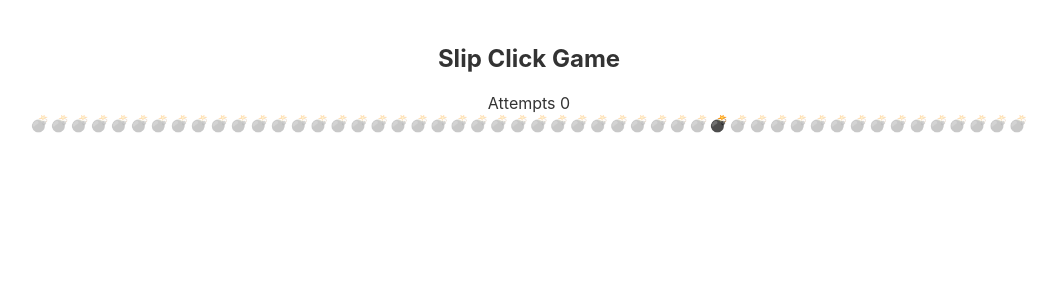
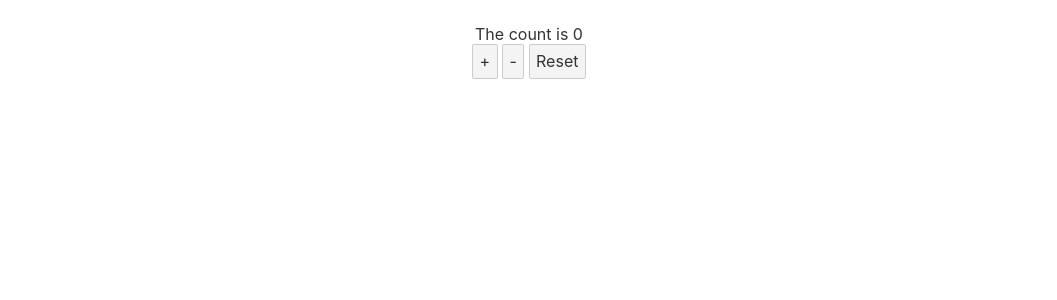
Before and after one commit to bitfumes/svelte-js-tutorial, a Svelte app: page / in a window 1280 px wide. Shown: the top 300 px of the page, without its empty margins (111-1168 px from the left). Built offline with nearby package versions, Linux system fonts and the light colour scheme.

Commit message:
store writable

```diff
--- a/src/App.svelte
+++ b/src/App.svelte
@@ -1,5 +1,5 @@
 <script>
-  import BeforeAfterUpdate from "./components/LifeCycle/BeforeAfterUpdate.svelte";
+  import Writable from "./components/store/Writable.svelte";
 </script>
 
 <style>
@@ -25,5 +25,5 @@
 </style>
 
 <main>
-  <BeforeAfterUpdate />
+  <Writable />
 </main>
--- /dev/null
+++ b/src/components/store/Writable.svelte
@@ -0,0 +1,12 @@
+<script>
+  import Increment from "./counter/Increment.svelte";
+  import Decrement from "./counter/Decrement.svelte";
+  import Reset from "./counter/Reset.svelte";
+  import { count } from "./store.js";
+</script>
+
+The count is {$count}
+<br />
+<Increment />
+<Decrement />
+<Reset />
--- /dev/null
+++ b/src/components/store/counter/Decrement.svelte
@@ -0,0 +1,8 @@
+<script>
+  import { count } from "../store.js";
+  function decre() {
+    count.update(n => n - 1);
+  }
+</script>
+
+<button on:click={decre}>-</button>
--- /dev/null
+++ b/src/components/store/counter/Increment.svelte
@@ -0,0 +1,8 @@
+<script>
+  import { count } from "../store.js";
+  function incre() {
+    count.update(n => n + 1);
+  }
+</script>
+
+<button on:click={incre}>+</button>
--- /dev/null
+++ b/src/components/store/counter/Reset.svelte
@@ -0,0 +1,8 @@
+<script>
+  import { count } from "../store.js";
+  function reset() {
+    count.set(0);
+  }
+</script>
+
+<button on:click={reset}>Reset</button>
--- /dev/null
+++ b/src/components/store/store.js
@@ -0,0 +1,2 @@
+import { writable } from "svelte/store";
+export const count = writable(0);
```
